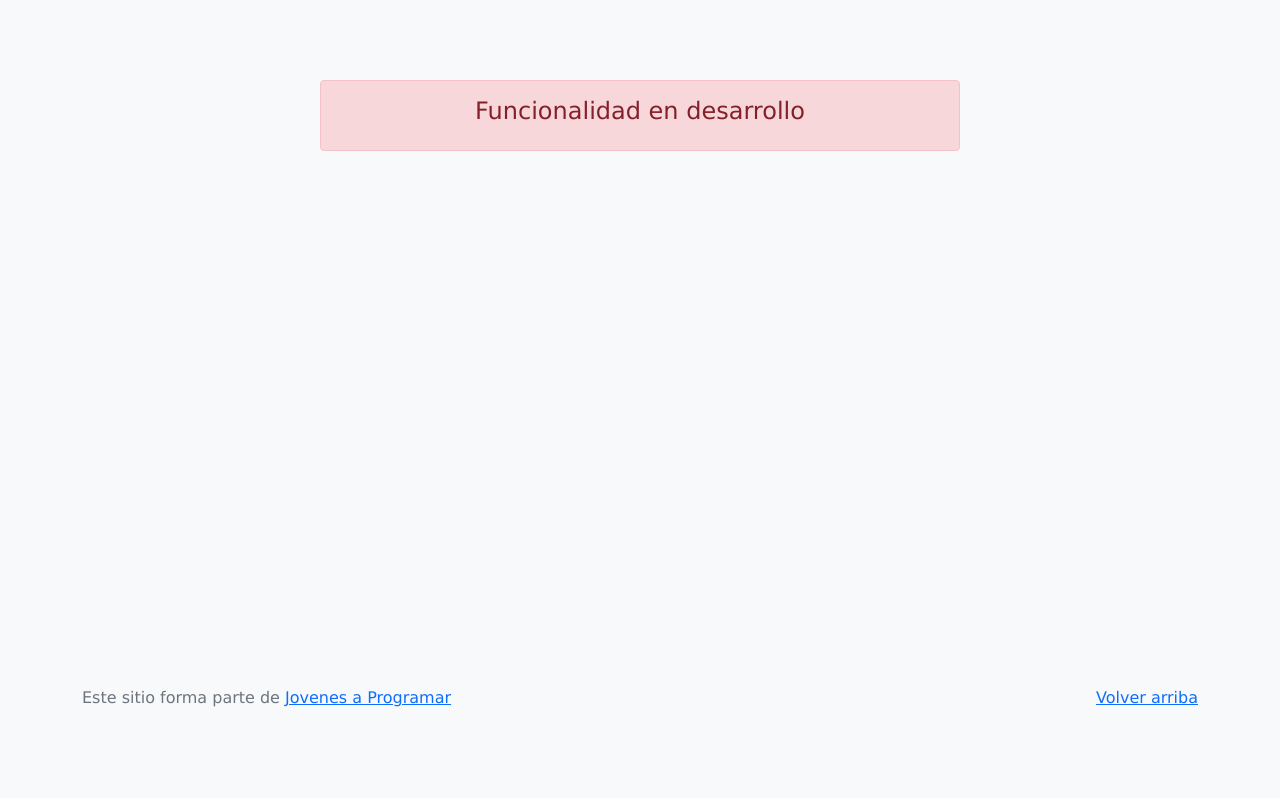
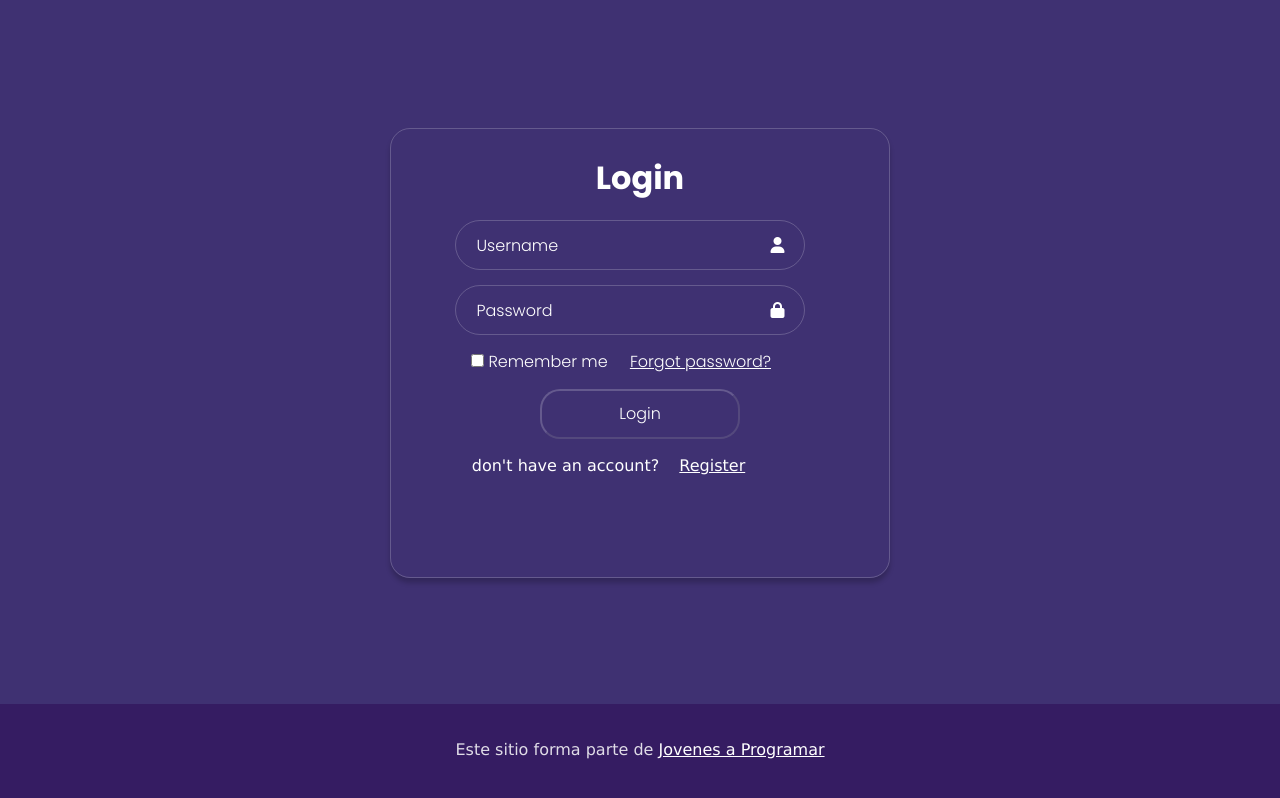
Before and after one commit to juliamelian/e-commerceJAP, a plain HTML site: page login.html in a window 1280 px wide. Drawn offline with Linux system fonts and the light colour scheme.

Commit message:
changes entrega 1

```diff
--- /dev/null
+++ b/css/login.css
@@ -0,0 +1,145 @@
+body {
+    background-color: #3f3172;
+}
+
+
+
+input {
+    background-color: transparent;
+    border: 1px solid rgba(255, 255, 255, 0.2);
+    font-family: 'Poppins', sans-serif;
+}
+
+
+.container {
+    display: flex;
+    justify-content: center;
+}
+
+.username,
+.password,
+.boton {
+    display: flex;
+    justify-content: center;
+}
+
+.login-container {
+    width: 500px;
+    height: 450px;
+    margin-top: 10vh;
+    padding: 30px;
+    border-radius: 20px;
+    background-color: transparent;
+    box-shadow: 0 5px 5px rgba(0, 0, 0, .2);
+    border: 1px solid rgba(255, 255, 255, 0.2);
+
+}
+
+.login-container h2 {
+    display: flex;
+    justify-content: center;
+    color: #fff;
+
+    font-family: 'Poppins', sans-serif;
+    font-weight: 700;
+}
+
+.login-container input[type="text"],
+input[type="password"] {
+    margin-top: 15px;
+    width: 350px;
+    height: 50px;
+    border-radius: 30px;
+    color: white;
+    padding: 20px 20px 20px 20px;
+}
+
+
+.login-container input::placeholder {
+
+    color: #fff;
+    font-family: 'Poppins', sans-serif;
+}
+
+.login-container i {
+    color: #fff;
+    transform: translate(-40px);
+}
+
+
+
+
+.boton button {
+    width: 200px;
+    height: 50px;
+    border-radius: 20px;
+    color: #ffffff;
+    background-color: transparent;
+    border-color: rgba(255, 255, 255, 0.2);
+    transition: .4s;
+    font-family: 'Poppins', sans-serif;
+
+}
+
+.boton button:hover {
+    transform: scale(1.1);
+    transition: .4s;
+    border: 2px solid#8800ff;
+}
+
+.remember-me {
+    display: flex;
+    justify-content: space-between;
+    font-size: 16px;
+    margin: 15px;
+    width: 300px;
+    margin-left: 50px;
+    font-family: 'Poppins', sans-serif;
+    color: white;
+
+}
+
+.remember-me input {
+    accent-color: rgb(132, 0, 255);
+}
+
+.remember-me a {
+    color: white;
+}
+
+.link-de-registro p {
+    text-align: center;
+    margin: 15px;
+    width: 300px;
+    color: white;
+    margin-left: 45px;
+}
+
+.link-de-registro a {
+    color: white;
+    padding: 15px;
+}
+
+
+
+
+
+footer {
+    display: flex;
+    justify-content: center;
+    align-items: center;
+    width: 100%;
+    height: 50px;
+    position: absolute;
+    bottom: 0;
+
+    background-color: #351c62;
+}
+
+footer p {
+    color: #ffffffd8;
+}
+
+footer a {
+    color: white;
+}
--- a/js/login.js
+++ b/js/login.js
@@ -0,0 +1,21 @@
+document.addEventListener("DOMContentLoaded", () => {
+    const loginForm = document.getElementById("login-form");
+
+    loginForm.addEventListener("submit", (e) => {
+      e.preventDefault();
+
+      const username = document.getElementById("username").value;
+      const password = document.getElementById("password").value;
+
+      // Validación de campos no vacíos
+      if (username.trim() === "" || password.trim() === "") {
+        alert("Por favor, ingrese usuario y contraseña.");
+      } else {
+        // Guardar autenticación en localStorage
+        localStorage.setItem("isAuthenticated", "true");
+
+        // Redireccionar a la página de portada
+        window.location.href = "index.html";
+      }
+    });
+  });
--- a/login.html
+++ b/login.html
@@ -1,3 +1,4 @@
+
 <!DOCTYPE html>
 <html lang="es">
 
@@ -5,34 +6,57 @@
   <meta http-equiv="Content-Type" content="text/html; charset=UTF-8">
   <meta name="viewport" content="width=device-width, initial-scale=1, shrink-to-fit=no">
   <title>eMercado - Todo lo que busques está aquí</title>
-
-  <link href="https://fonts.googleapis.com/css?family=Raleway:300,300i,400,400i,700,700i,900,900i" rel="stylesheet">
   <link href="css/bootstrap.min.css" rel="stylesheet">
   <link href="css/styles.css" rel="stylesheet">
-  <style>
-    body {
-      background-color: rgb(248, 249, 250);
-    }
-  </style>
+  <link rel="stylesheet" href="css/login.css">
+  <link rel="preconnect" href="https://fonts.googleapis.com">
+  <link rel="preconnect" href="https://fonts.gstatic.com" crossorigin>
+  <link href="https://fonts.googleapis.com/css2?family=Poppins:wght@300;700&display=swap" rel="stylesheet">
+  <script src="https://kit.fontawesome.com/242a8f5c81.js" crossorigin="anonymous" defer></script>
+  <script src="js/login.js" defer></script>
+
 </head>
 
 <body>
-  <main class="mt-5">
-    <div class="container">
-      <div class="alert alert-danger text-center" role="alert">
-        <h4 class="alert-heading">Funcionalidad en desarrollo</h4>
+    <main class="mt-5">
+      <div class="container">
+        <!-- formulario de inicio de sesión -->
+      <div class="login-container">
+          <h2>Login</h2>
+        <form id="login-form">
+          <div class="username">
+            <label for="username">
+              <input type="text" id="username" name="username" placeholder="Username" required>
+              <i class="fa-solid fa-user"></i>
+            </label>
+          </div>
+          <div class="password">
+            <label for="password">
+              <input type="password" id="password" name="password" placeholder="Password">
+              <i class="fa-solid fa-lock"></i>
+            </label>
+          </div>
+          <div class="remember-me">
+            <label for="checkbox"><input type="checkbox" name="checkbox" id="checkbox"> Remember me</label>
+            <a href="#">Forgot password?</a>
+          </div>
+          <div class="boton">
+            <button type="submit">Login</button>
+          </div>
+          <div class="link-de-registro">
+            <p>don't have an account? <a href="#">Register</a></p>
+          </div>
       </div>
+      </form>
+    </div>
     </div>
   </main>
   <footer class="text-muted">
     <div class="container">
-      <p class="float-end">
-        <a href="#">Volver arriba</a>
+      <p>Este sitio forma parte de <a href="https://jovenesaprogramar.edu.uy/" target="_blank">Jovenes a Programar</a>
       </p>
-      <p>Este sitio forma parte de <a href="https://jovenesaprogramar.edu.uy/" target="_blank">Jovenes a Programar</a></p>
     </div>
   </footer>
-  <script src="js/login.js"></script>
+
 </body>
-
 </html>
```
Also changed, not shown: index.html (+2 -0 lines), js/auth.js (added, +9 -0 lines), js/products.js (+34 -0 lines).
